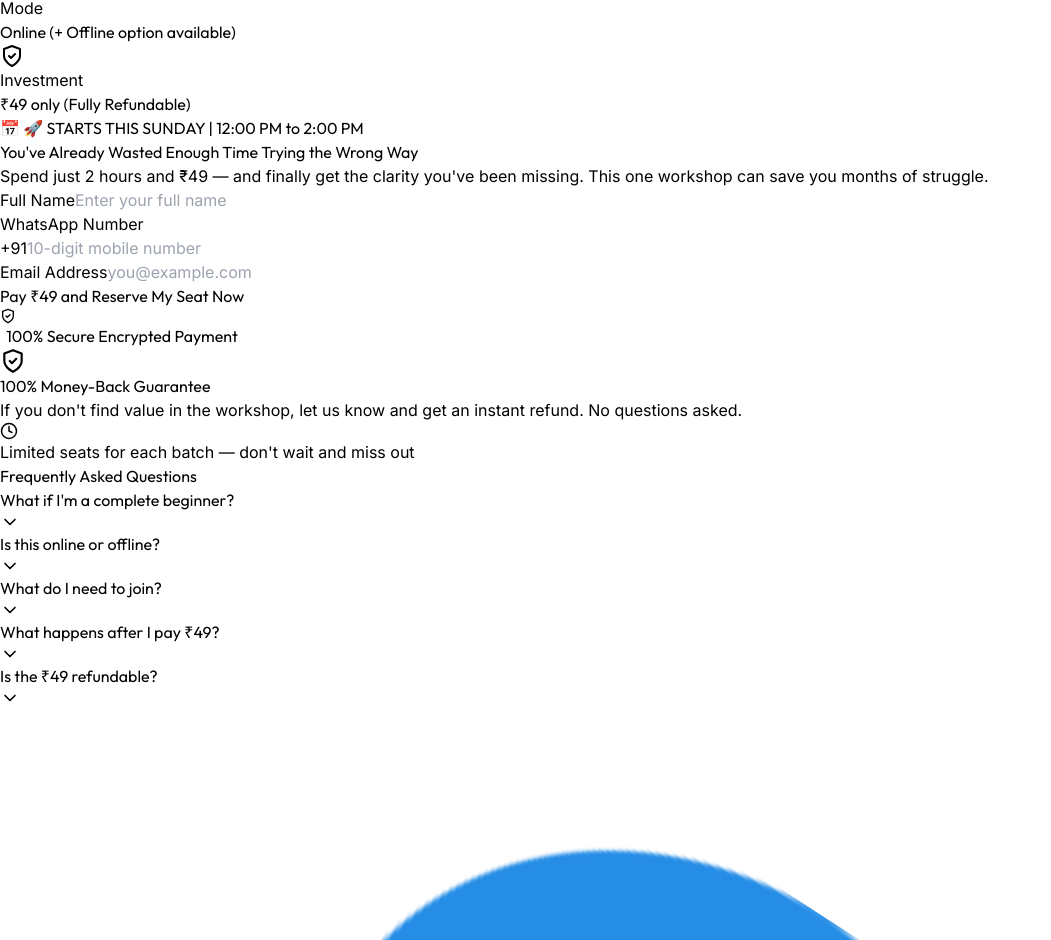
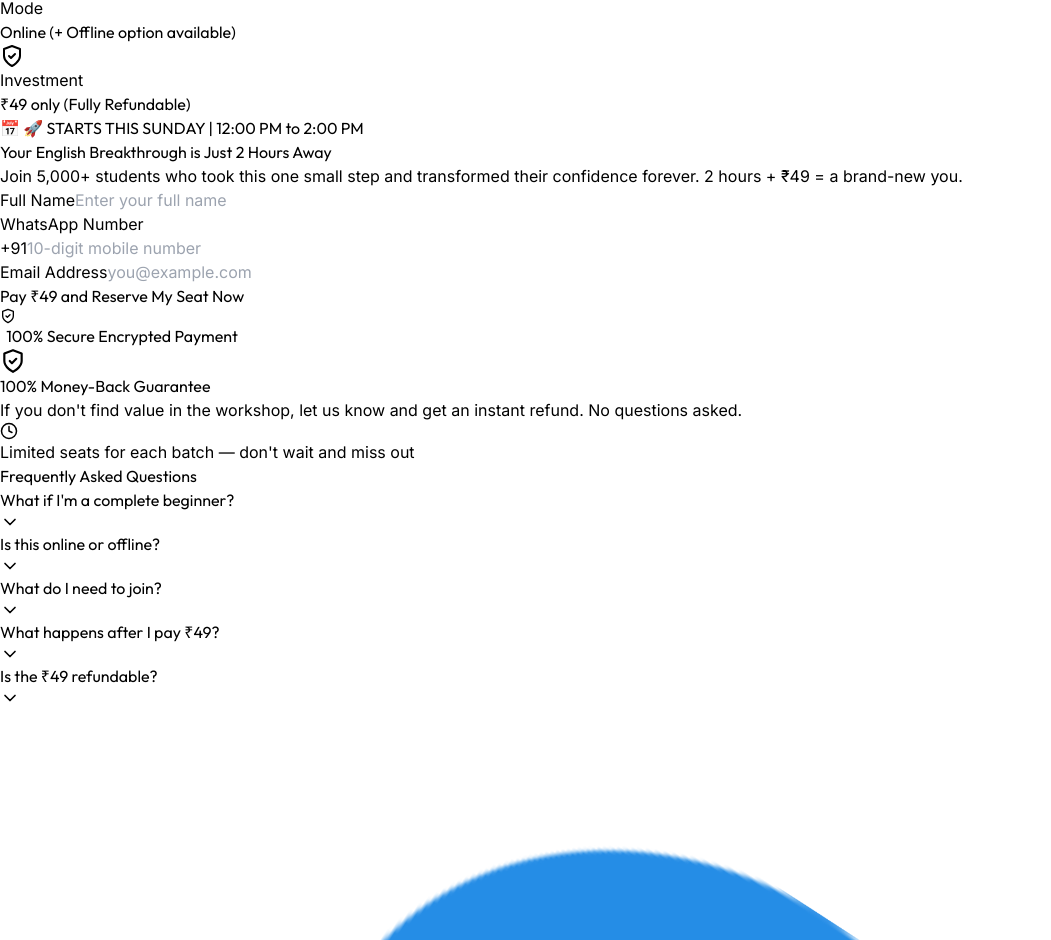
Before and after one commit to Rita5fr/icanlearn-landing, a React (Vite) app: page / in a window 1280 px wide. Shown: the part 7799-8739 px from the top of the page, without its empty margins (0-1051 px from the left). Built offline with nearby package versions, Linux system fonts and the light colour scheme; the HTML template or start-up script is replaced by a standard one.

Commit message:
fix: replace shame-based registration heading with positive momentum copy
Old: 'You've Already Wasted Enough Time Trying the Wrong Way'
New: 'Your English Breakthrough is Just 2 Hours Away'

Psychologically easier copy that drives action instead of guilt.
Updated both English and Hindi translations.

```diff
--- a/src/App.jsx
+++ b/src/App.jsx
@@ -83,8 +83,8 @@ const translations = {
       mode: "Online (+ Offline option available)",
       investment: "₹49 only (Fully Refundable)"
     },
-    regHeading: "You've Already Wasted Enough Time Trying the Wrong Way",
-    regSub: "Spend just 2 hours and ₹49 — and finally get the clarity you've been missing. This one workshop can save you months of struggle.",
+    regHeading: "Your English Breakthrough is Just 2 Hours Away",
+    regSub: "Join 5,000+ students who took this one small step and transformed their confidence forever. 2 hours + ₹49 = a brand-new you.",
     formLabels: { name: "Full Name", phone: "WhatsApp Number", email: "Email Address" },
     formBtn: "Pay ₹49 and Reserve My Seat Now",
     formSecure: "100% Secure Encrypted Payment",
@@ -165,8 +165,8 @@ const translations = {
       mode: "Online (+ Offline option available)",
       investment: "सिर्फ ₹49 (100% Refundable)"
     },
-    regHeading: "आप गलत तरीके try करके पहले ही काफी Time Waste कर चुके हैं",
-    regSub: "सिर्फ 2 Hours और ₹49 invest करें — और finally वो clarity पाएं जो missing थी। यह एक Workshop आपके महीनों का struggle बचा सकता है।",
+    regHeading: "आपकी English Breakthrough बस 2 Hours दूर है",
+    regSub: "5,000+ students ने यही एक छोटा सा कदम उठाया और अपनी confidence पूरी तरह बदल ली। 2 Hours + ₹49 = एक बिल्कुल नई शुरुआत।",
     formLabels: { name: "Full Name (पूरा नाम)", phone: "WhatsApp Number", email: "Email Address" },
     formBtn: "₹49 Pay करें और अपनी Seat Reserve करें",
     formSecure: "100% Secure Encrypted Payment",
```
